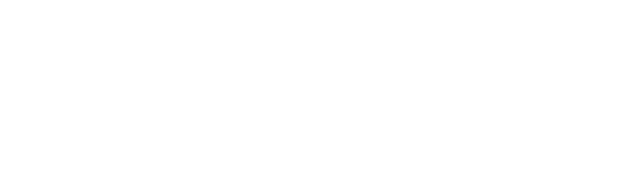
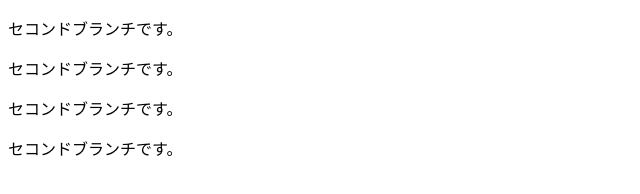
Before and after one commit to dd-matsuura/git-test, a plain HTML site: page index.html in a window 1280 px wide. Shown: the whole page, without its empty margins (0-640 px from the left). Drawn offline with Linux system fonts and the light colour scheme.

Commit message:
セコンドブランチでコミット！

```diff
--- a/index.html
+++ b/index.html
@@ -6,6 +6,9 @@
   <title>Document</title>
 </head>
 <body>
-
+  <p>セコンドブランチです。</p>
+  <p>セコンドブランチです。</p>
+  <p>セコンドブランチです。</p>
+  <p>セコンドブランチです。</p>
 </body>
 </html>
```
